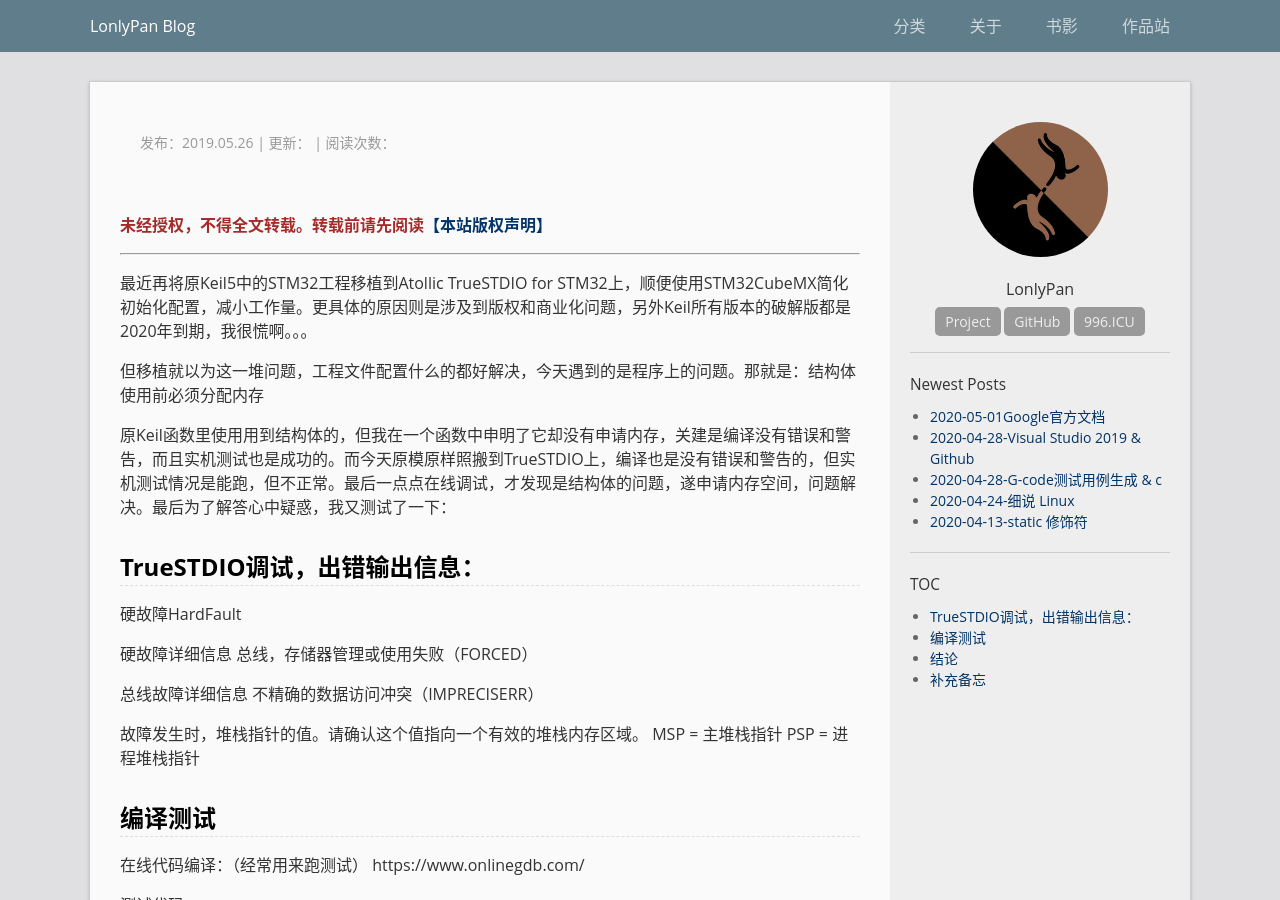
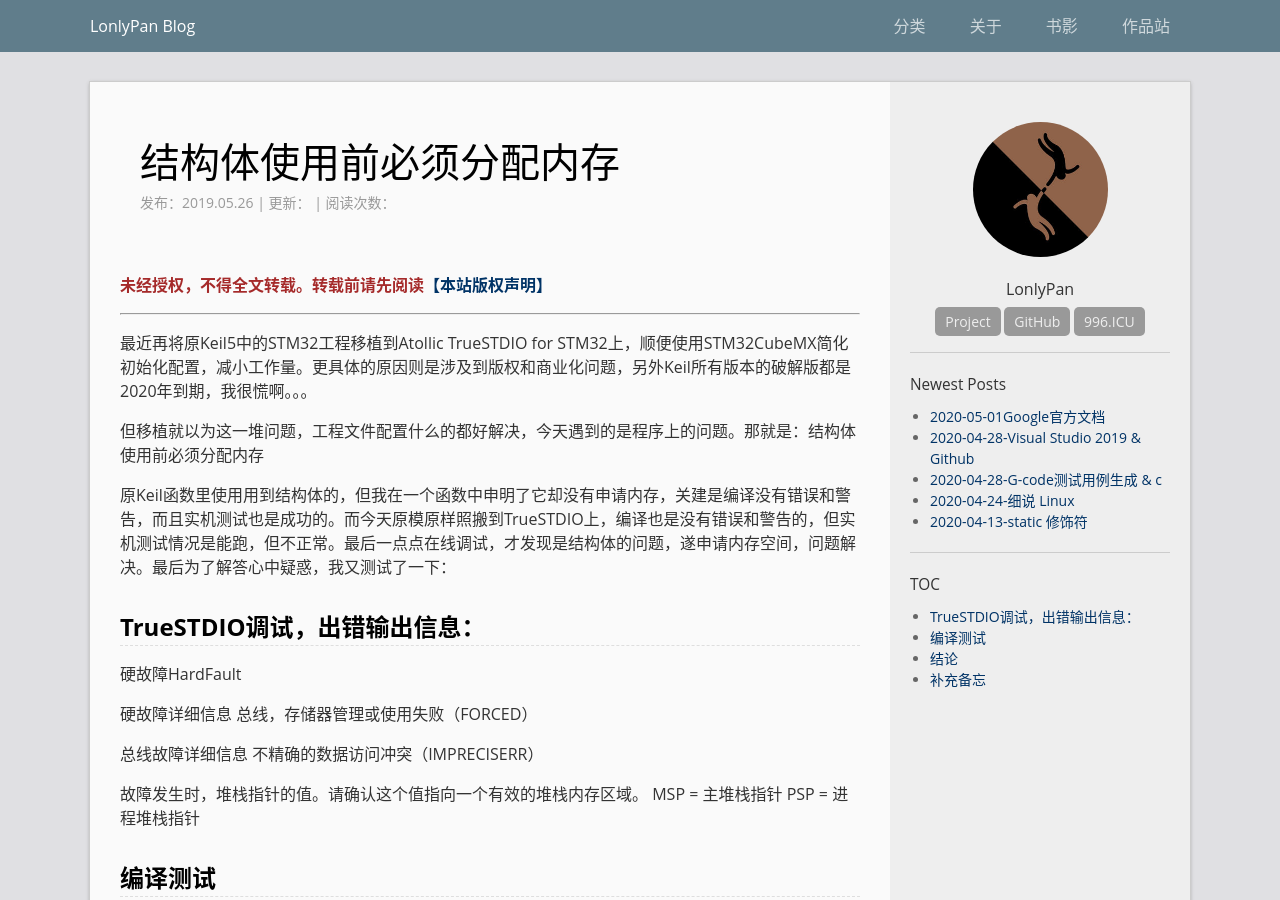
Before and after one commit to LonlyStack/LonlyPan.github.io, a Jekyll site: the page built from _posts/2019-05-26-结构体使用前必须分配内存.md, in a window 1280 px wide and 900 px high. Built offline with Jekyll 4.4.1, drawn with Linux system fonts in a browser that asks for light colours; comment, search, counter and statistics services are not loaded.

Commit message:
修改文件: _posts/2019-05-26-结构体使用前必须分配内存.md

```diff
--- a/_posts/2019-05-26-结构体使用前必须分配内存.md
+++ b/_posts/2019-05-26-结构体使用前必须分配内存.md
@@ -1,6 +1,7 @@
 ---
 layout: post
-title: "结构体使用前必须分配内存"
+show_title: "结构体使用前必须分配内存"
+title: "2019-5-18-结构体使用前必须分配内存"
 data: 2019-5-18 10:30
 categories: stm
 ---
```
